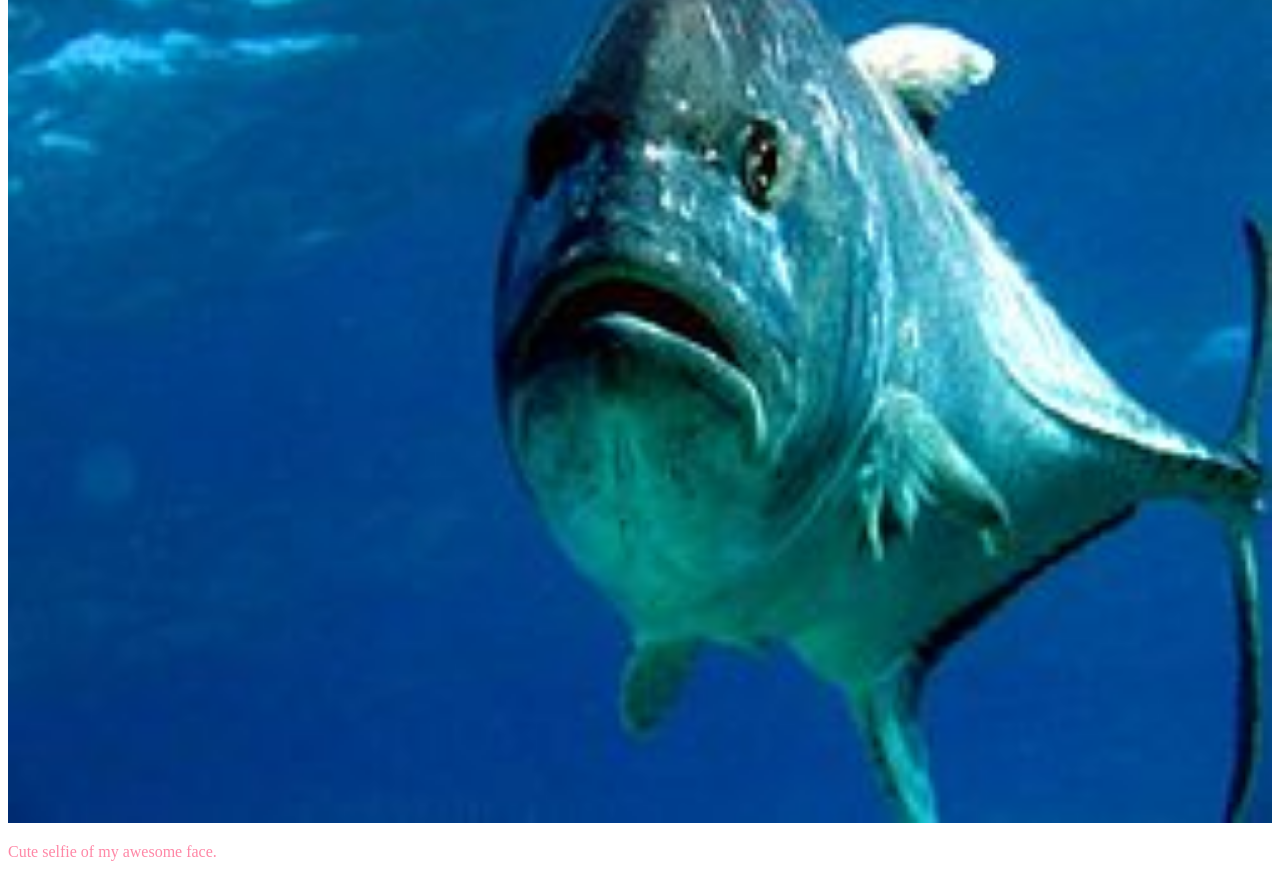
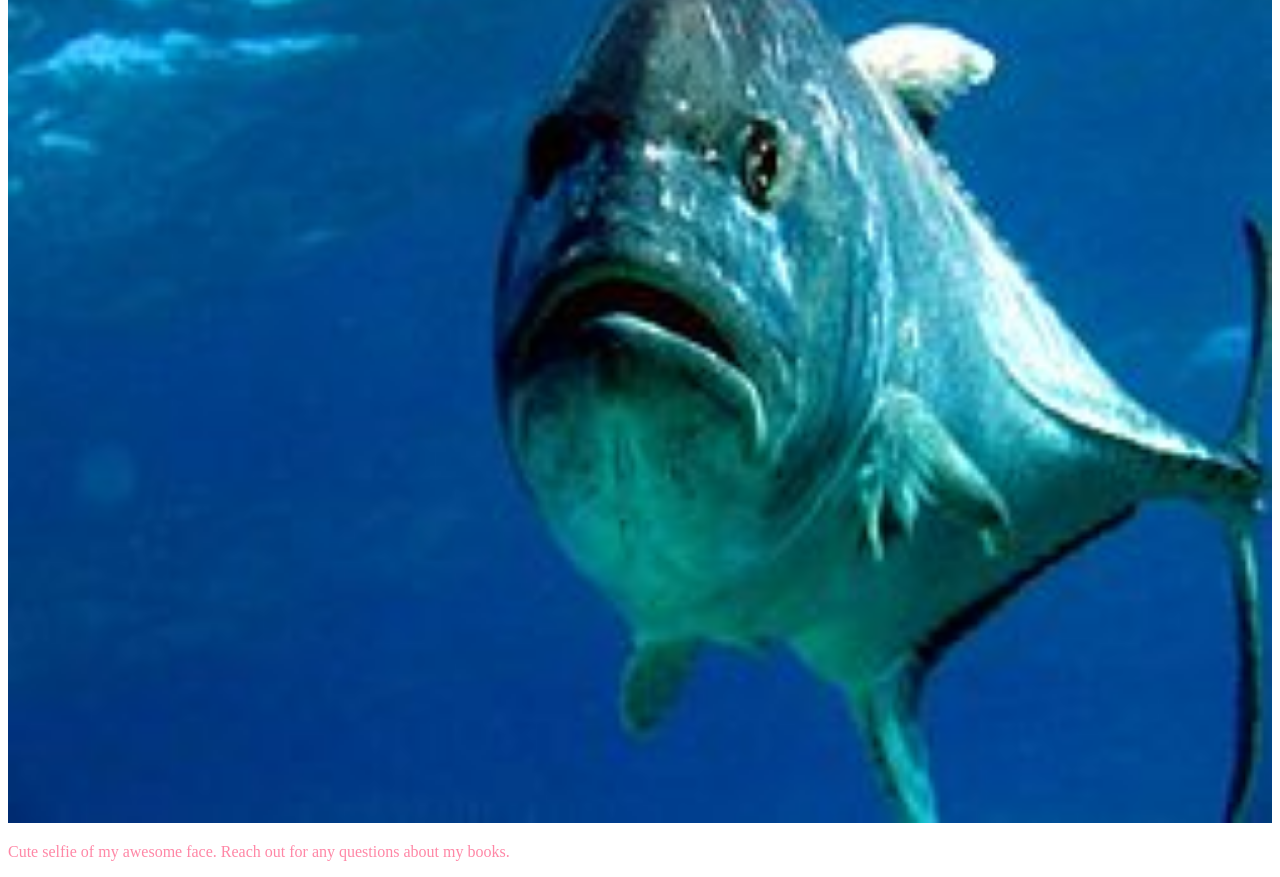
Before and after one commit to evqj/webjamtemplate, a website: page index.html in a window 1280 px wide. Shown: the part 283-1160 px from the top of the page. Drawn offline with Linux system fonts and the light colour scheme.

Commit message:
committt

```diff
--- a/index.html
+++ b/index.html
@@ -19,6 +19,9 @@
       internal strife.
     </p>
     <img src="./photos/Giant_trevally_head-on.jpg" alt="Cute selfie" />
-    <p class="bold-paragraph">Cute selfie of my awesome face.</p>
+    <p class="bold-paragraph">
+      Cute selfie of my awesome face. Reach out for any questions about my
+      books.
+    </p>
   </body>
 </html>
```
